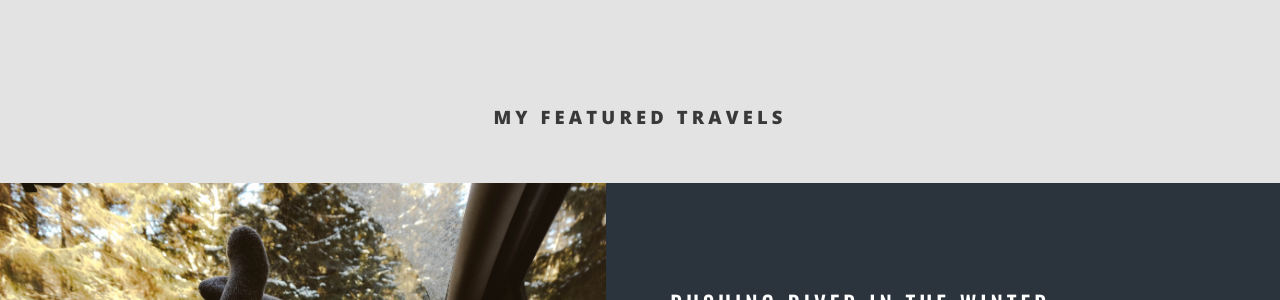
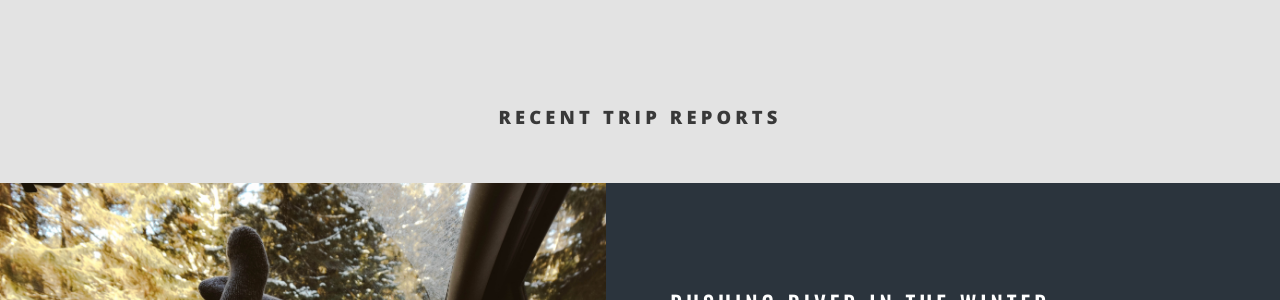
Before and after one commit to stephexplores/website, a Jekyll site: the page built from index.html, in a window 1280 px wide and 900 px high, scrolled down 831 px. Shown: the part 150-450 px from the top of the window. Built offline with Jekyll 4.4.1, drawn with Linux system fonts in a browser that asks for light colours.

Commit message:
Change header/text

```diff
--- a/css/main.scss
+++ b/css/main.scss
@@ -1860,7 +1860,7 @@ $baseurl: '{{ site.baseurl }}/images';
 }
 
 .menu-slide ul li a{
-	text-transform: lowercase !important;
+	text-transform: capitalize !important;
 }
 
 
--- a/index.html
+++ b/index.html
@@ -38,7 +38,7 @@ layout: landing
 
 <!-- Travel -->
 	<div class="travel__title">
-		<h3>My featured travels</h3>
+		<h3>Recent Trip Reports</h3>
 	</div>
 	<section id="travel" class="wrapper alt style2">
 		{% for post in site.posts %}
```
